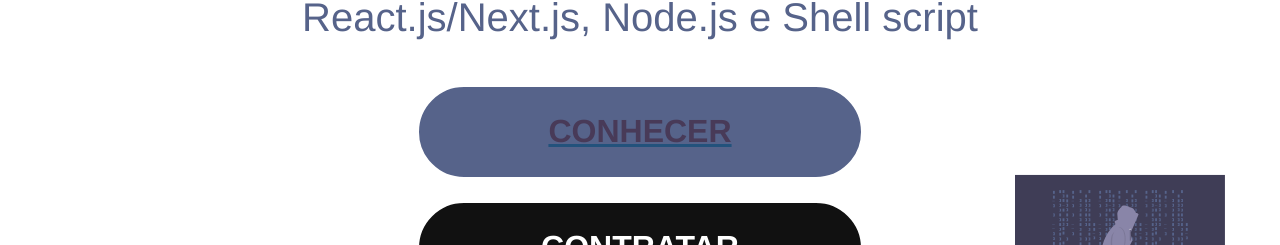
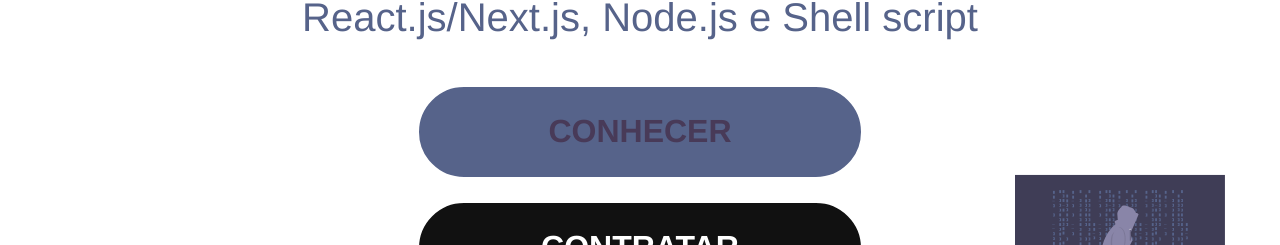
Before and after one commit to HenriqueOCabral/he, a Next.js app: page / in a window 1280 px wide. In both pictures the pointer is over the link "CONHECER". Shown: the part 345-590 px from the top of the page. Built offline with nearby package versions, Linux system fonts and the light colour scheme.

Commit message:
hoverFix

```diff
--- a/styles/globals.css
+++ b/styles/globals.css
@@ -44,5 +44,5 @@
 }
 
 a:hover {
-   text-decoration: none;
+   text-decoration: none !important;
 }
```
